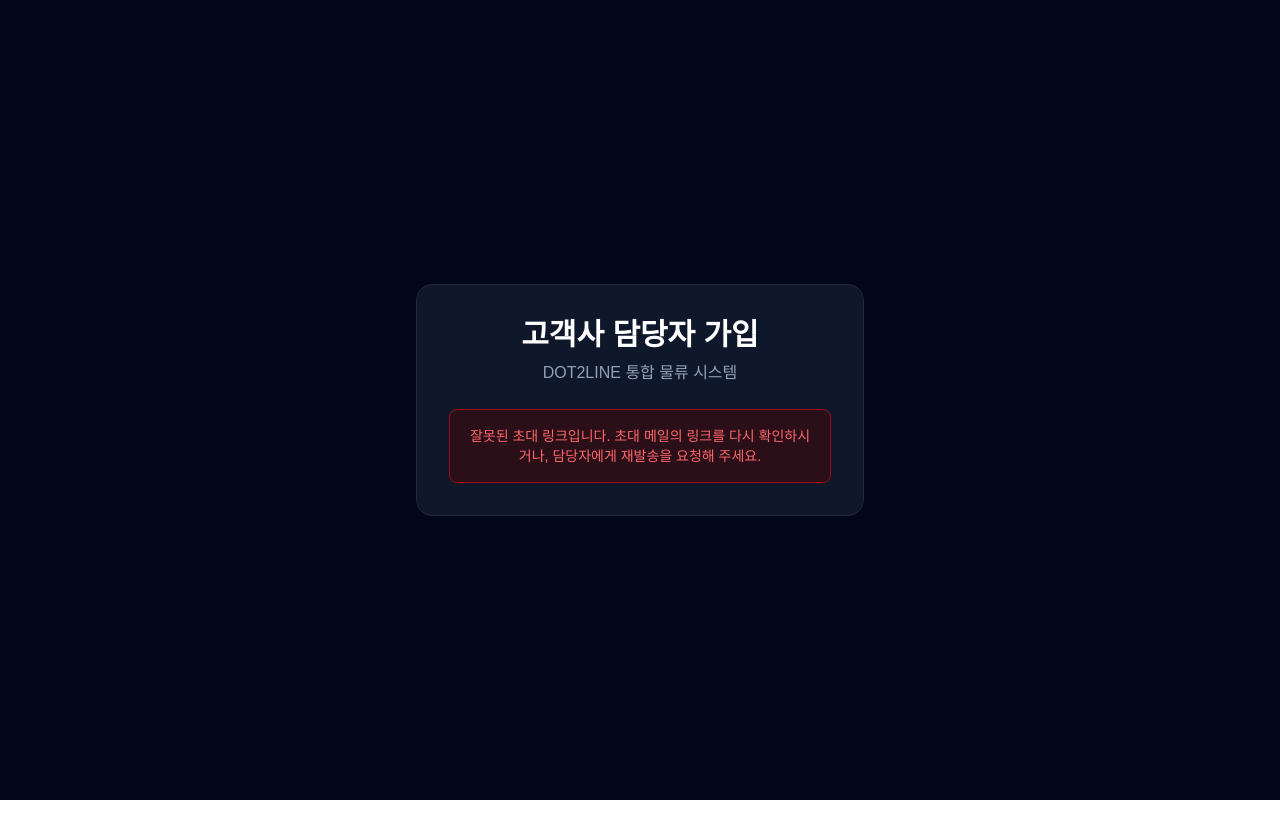
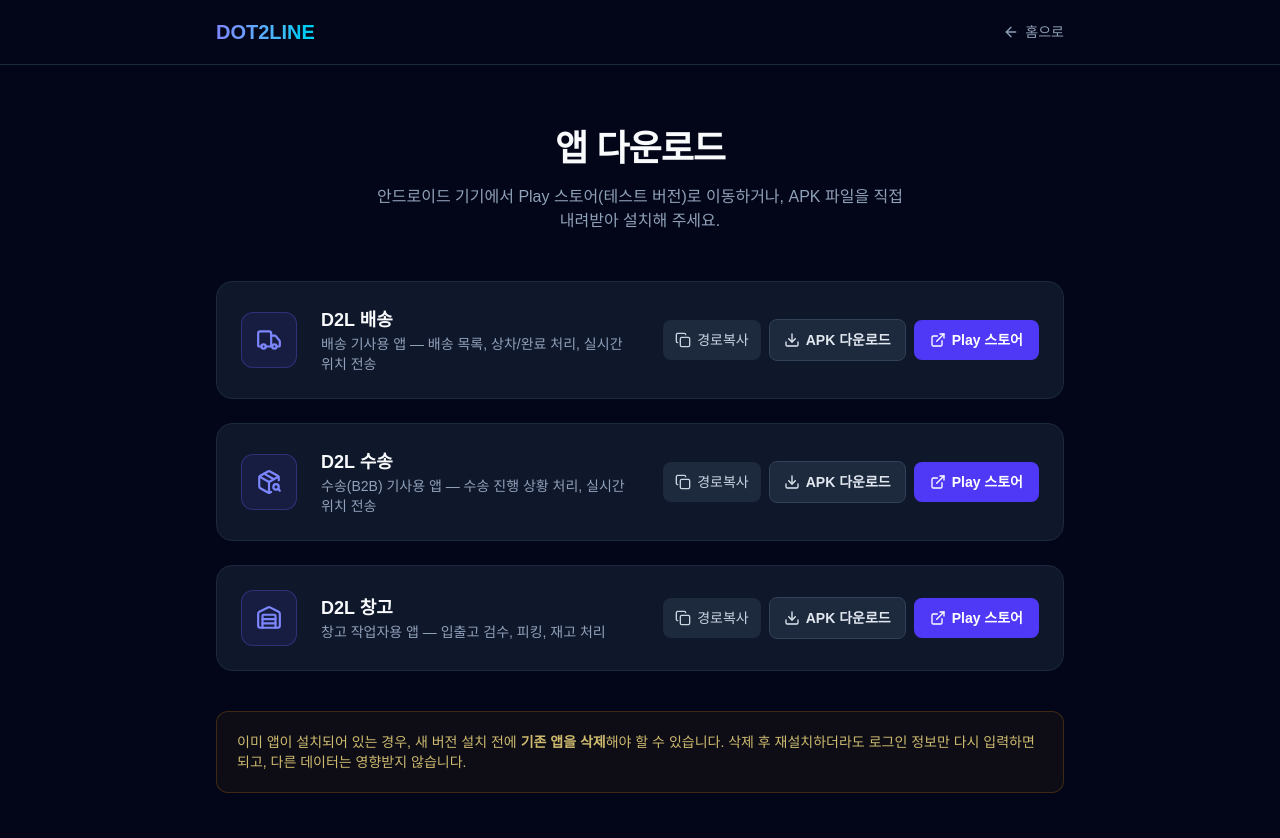
Before and after one commit to yyj1424/dot2line, a Next.js app: page /invite in a window 1280 px wide. Shown: the top 838 px of the page. Before the commit the page ends 800 px from the top, so only its background shows below. Built offline with nearby package versions, Linux system fonts and the light colour scheme; no server answers.

Commit message:
20261006

```diff
--- a/app/apk/page.tsx
+++ b/app/apk/page.tsx
@@ -2,7 +2,7 @@
 
 import React, { useState } from 'react';
 import Link from 'next/link';
-import { Truck, PackageSearch, Warehouse, Download, ArrowLeft, Copy, Check } from 'lucide-react';
+import { Truck, PackageSearch, Warehouse, Download, ArrowLeft, Copy, Check, ExternalLink } from 'lucide-react';
 
 const APPS = [
   {
@@ -11,6 +11,7 @@
     desc: '배송 기사용 앱 — 배송 목록, 상차/완료 처리, 실시간 위치 전송',
     icon: Truck,
     url: 'https://app.dot2line.co.kr/apk/dot2line-delivery.apk',
+    playStoreUrl: 'https://play.google.com/store/apps/details?id=com.dot2line.delivery',
   },
   {
     key: 'trans',
@@ -18,6 +19,7 @@
     desc: '수송(B2B) 기사용 앱 — 수송 진행 상황 처리, 실시간 위치 전송',
     icon: PackageSearch,
     url: 'https://app.dot2line.co.kr/apk/dot2line-trans.apk',
+    playStoreUrl: 'https://play.google.com/store/apps/details?id=com.dot2line.trans',
   },
   {
     key: 'wms',
@@ -25,6 +27,7 @@
     desc: '창고 작업자용 앱 — 입출고 검수, 피킹, 재고 처리',
     icon: Warehouse,
     url: 'https://app.dot2line.co.kr/apk/dot2line-wms.apk',
+    playStoreUrl: 'https://play.google.com/store/apps/details?id=com.dot2line.wms',
   },
 ];
 
@@ -56,8 +59,7 @@
             앱 다운로드
           </h1>
           <p className="text-sm sm:text-base text-slate-400 max-w-xl mx-auto break-keep">
-            안드로이드 기기에서 아래 버튼을 눌러 APK 파일을 내려받은 뒤 설치해 주세요.
-            Play 스토어 정식 출시 전까지는 이 페이지를 통해 최신 버전을 받으실 수 있습니다.
+            안드로이드 기기에서 Play 스토어(테스트 버전)로 이동하거나, APK 파일을 직접 내려받아 설치해 주세요.
           </p>
         </div>
 
@@ -79,7 +81,7 @@
                     <p className="text-xs sm:text-sm text-slate-400 break-keep">{app.desc}</p>
                   </div>
                 </div>
-                <div className="flex items-center gap-2 shrink-0">
+                <div className="flex flex-wrap sm:flex-nowrap items-center gap-2 shrink-0">
                   <button
                     onClick={() => handleCopy(app.key, app.url)}
                     className="flex items-center gap-1.5 px-3 py-2.5 bg-slate-800 hover:bg-slate-700 text-slate-300 hover:text-white rounded-lg font-medium text-xs sm:text-sm transition active:scale-95 whitespace-nowrap"
@@ -89,10 +91,20 @@
                   </button>
                   <a
                     href={app.url}
-                    className="flex items-center gap-1.5 px-4 py-2.5 bg-indigo-600 hover:bg-indigo-700 rounded-lg font-bold text-xs sm:text-sm transition active:scale-95 whitespace-nowrap"
+                    className="flex items-center gap-1.5 px-3.5 py-2.5 bg-slate-800 hover:bg-slate-700 text-slate-200 hover:text-white border border-slate-700 rounded-lg font-semibold text-xs sm:text-sm transition active:scale-95 whitespace-nowrap"
                   >
-                    <Download size={16} /> 다운로드
+                    <Download size={16} /> APK 다운로드
                   </a>
+                  {app.playStoreUrl && (
+                    <a
+                      href={app.playStoreUrl}
+                      target="_blank"
+                      rel="noopener noreferrer"
+                      className="flex items-center gap-1.5 px-4 py-2.5 bg-indigo-600 hover:bg-indigo-700 text-white rounded-lg font-bold text-xs sm:text-sm transition active:scale-95 whitespace-nowrap"
+                    >
+                      <ExternalLink size={16} /> Play 스토어
+                    </a>
+                  )}
                 </div>
               </div>
             );
--- a/app/invite/page.tsx
+++ b/app/invite/page.tsx
@@ -1,208 +1,123 @@
 'use client';
 
-import { Suspense, useState } from 'react';
-import { useSearchParams } from 'next/navigation';
-import { createClient } from '@/utils/supabase/client';
+import React, { useState } from 'react';
 import Link from 'next/link';
+import { Truck, PackageSearch, Warehouse, Download, ArrowLeft, Copy, Check, ExternalLink } from 'lucide-react';
 
-/**
- * 고객사 담당자 전용 가입 화면 — 일반 회원가입 화면(/signup)과 달리 링크에 없다("숨어있는" 화면,
- * [사용자 확정 2026-08-22]). transys2의 "고객사 담당자 초대" 메일이 그룹코드/고객사코드/고객사명/
- * 이메일/사용자명을 쿼리스트링으로 실어서 이 페이지 링크를 보내주고, 담당자는 비밀번호만 입력하면
- * 가입이 끝난다 — 나머지 정보는 전부 읽기 전용으로 보여주기만 한다.
- */
-export default function InvitePage() {
-  return (
-    <Suspense fallback={null}>
-      <InviteSignupForm />
-    </Suspense>
-  );
-}
+const APPS = [
+  {
+    key: 'delivery',
+    name: 'D2L 배송',
+    desc: '배송 기사용 앱 — 배송 목록, 상차/완료 처리, 실시간 위치 전송',
+    icon: Truck,
+    url: 'https://app.dot2line.co.kr/apk/dot2line-delivery.apk',
+    playStoreUrl: 'https://play.google.com/store/apps/details?id=com.dot2line.delivery',
+  },
+  {
+    key: 'trans',
+    name: 'D2L 수송',
+    desc: '수송(B2B) 기사용 앱 — 수송 진행 상황 처리, 실시간 위치 전송',
+    icon: PackageSearch,
+    url: 'https://app.dot2line.co.kr/apk/dot2line-trans.apk',
+    playStoreUrl: 'https://play.google.com/store/apps/details?id=com.dot2line.trans',
+  },
+  {
+    key: 'wms',
+    name: 'D2L 창고',
+    desc: '창고 작업자용 앱 — 입출고 검수, 피킹, 재고 처리',
+    icon: Warehouse,
+    url: 'https://app.dot2line.co.kr/apk/dot2line-wms.apk',
+    playStoreUrl: 'https://play.google.com/store/apps/details?id=com.dot2line.wms',
+  },
+];
 
-function InviteSignupForm() {
-  const searchParams = useSearchParams();
-  const orgCode = searchParams.get('orgCode') || '';
-  const clientMasterCd = searchParams.get('clientMasterCd') || '';
-  const clientMasterNm = searchParams.get('clientMasterNm') || '';
-  const email = searchParams.get('email') || '';
-  const userName = searchParams.get('userName') || '';
+export default function ApkDownloadPage() {
+  const [copiedKey, setCopiedKey] = useState<string | null>(null);
 
-  const [password, setPassword] = useState('');
-  const [confirmPassword, setConfirmPassword] = useState('');
-  const [loading, setLoading] = useState(false);
-  const [error, setError] = useState<string | null>(null);
-  const [isSent, setIsSent] = useState(false);
-  const supabase = createClient();
-
-  const missingParams = !orgCode || !clientMasterCd || !email || !userName;
-
-  const validatePassword = (pwd: string) => {
-    const hasLetter = /[a-zA-Z]/.test(pwd);
-    const hasNumber = /[0-9]/.test(pwd);
-    const isLongEnough = pwd.length >= 8;
-
-    if (!isLongEnough) return '비밀번호는 최소 8자 이상이어야 합니다.';
-    if (!hasLetter || !hasNumber) return '비밀번호는 영문과 숫자를 모두 포함해야 합니다.';
-    return null;
-  };
-
-  const handleSignUp = async (e: React.FormEvent) => {
-    e.preventDefault();
-    setLoading(true);
-    setError(null);
-
-    const pwdError = validatePassword(password);
-    if (pwdError) {
-      setError(pwdError);
-      setLoading(false);
-      return;
-    }
-    if (password !== confirmPassword) {
-      setError('비밀번호가 일치하지 않습니다. 다시 확인해 주세요.');
-      setLoading(false);
-      return;
-    }
-
-    const origin = typeof window !== 'undefined' ? window.location.origin : '';
-
-    try {
-      const { data: existingUser } = await supabase
-        .from('profiles')
-        .select('id')
-        .eq('email', email.trim().toLowerCase())
-        .maybeSingle();
-
-      if (existingUser) {
-        throw new Error('이미 등록된 이메일(아이디)입니다. 로그인해 주세요.');
-      }
-
-      const { data: orgData, error: orgError } = await supabase
-        .from('organizations')
-        .select('id')
-        .eq('org_code', orgCode.trim().toUpperCase())
-        .single();
-
-      if (orgError || !orgData) {
-        throw new Error('초대 링크의 그룹코드를 확인할 수 없습니다. 초대 메일을 다시 보내달라고 요청해 주세요.');
-      }
-
-      const { data: authData, error: authError } = await supabase.auth.signUp({
-        email: email.trim(),
-        password,
-        options: {
-          emailRedirectTo: `${origin}/auth/callback`,
-          data: {
-            user_name: userName.trim(),
-            org_id: orgData.id,
-            role: 'client',
-            client_master_cd: clientMasterCd.trim(),
-            client_master_nm: clientMasterNm.trim(),
-          },
-        },
-      });
-
-      if (authError) throw authError;
-
-      if (authData.user && authData.user.identities && authData.user.identities.length === 0) {
-        throw new Error('이미 등록된 이메일(아이디)입니다. 로그인해 주세요.');
-      }
-
-      setIsSent(true);
-    } catch (err: any) {
-      console.error('고객사 담당자 가입 에러 상세:', err);
-      setError(err.message || '가입 처리 중 오류가 발생했습니다.');
-    } finally {
-      setLoading(false);
-    }
+  const handleCopy = (key: string, url: string) => {
+    navigator.clipboard.writeText(url);
+    setCopiedKey(key);
+    setTimeout(() => setCopiedKey((k) => (k === key ? null : k)), 2000);
   };
 
   return (
-    <div className="min-h-screen bg-slate-950 flex items-center justify-center px-6 text-slate-100 py-12">
-      <div className="max-w-md w-full bg-slate-900 border border-slate-800 p-8 rounded-2xl">
-        <h2 className="text-3xl font-bold text-white mb-2 text-center">고객사 담당자 가입</h2>
-        <p className="text-slate-400 text-center mb-6">DOT2LINE 통합 물류 시스템</p>
-
-        {missingParams ? (
-          <p className="text-red-400 text-sm bg-red-950/50 p-4 rounded-lg border border-red-800 text-center">
-            잘못된 초대 링크입니다. 초대 메일의 링크를 다시 확인하시거나, 담당자에게 재발송을 요청해 주세요.
-          </p>
-        ) : isSent ? (
-          <div className="p-6 bg-indigo-950/60 border border-indigo-500/50 rounded-xl text-center space-y-4">
-            <div className="text-4xl">📩</div>
-            <h3 className="text-lg font-bold text-indigo-200">인증 이메일이 발송되었습니다!</h3>
-            <p className="text-sm text-indigo-300/80 leading-relaxed">
-              <span className="font-semibold text-white">{email}</span> 주소로 확인 링크를 보내드렸습니다.<br />
-              이메일함에서 인증 링크를 클릭하신 후 로그인해 주세요.
-            </p>
-            <Link
-              href="/login"
-              className="block w-full py-3 bg-indigo-600 hover:bg-indigo-500 text-white font-bold text-sm rounded-lg transition mt-4"
-            >
-              로그인 페이지로 이동
+    <div className="min-h-screen bg-slate-950 text-slate-50 selection:bg-indigo-500 selection:text-white antialiased">
+      <nav className="w-full border-b border-slate-800">
+        <div className="max-w-4xl mx-auto px-4 sm:px-6 h-16 flex items-center justify-between">
+          <Link href="/" className="text-xl font-bold bg-gradient-to-r from-indigo-400 to-cyan-400 bg-clip-text text-transparent">
+            DOT2LINE
+          </Link>
+          <Link href="/" className="flex items-center gap-1.5 text-sm text-slate-400 hover:text-indigo-400 transition">
+            <ArrowLeft size={16} /> 홈으로
           </Link>
         </div>
-        ) : (
-          <form onSubmit={handleSignUp} className="space-y-4">
-            <div className="p-4 bg-slate-800/60 border border-slate-700 rounded-lg space-y-2">
-              <InfoRow label="이름" value={userName} />
-              <InfoRow label="이메일" value={email} />
-              <InfoRow label="소속 고객사" value={clientMasterNm} />
-            </div>
+      </nav>
 
-            <div>
-              <label className="block text-sm font-medium text-slate-300 mb-1">비밀번호</label>
-              <input
-                type="password"
-                autoComplete="new-password"
-                value={password}
-                onChange={(e) => setPassword(e.target.value)}
-                className="w-full px-4 py-2.5 bg-slate-800 border border-slate-700 rounded-lg text-white outline-none focus:border-indigo-500 text-sm"
-                placeholder="••••••••"
-                required
-              />
-              <p className="mt-1 text-xs text-slate-500">
-                영문, 숫자를 포함하여 8자 이상 입력하세요.
+      <main className="max-w-4xl mx-auto px-4 sm:px-6 pt-16 pb-24">
+        <div className="text-center mb-12">
+          <h1 className="text-2xl sm:text-4xl font-extrabold tracking-tight mb-4 break-keep">
+            앱 다운로드
+          </h1>
+          <p className="text-sm sm:text-base text-slate-400 max-w-xl mx-auto break-keep">
+            안드로이드 기기에서 Play 스토어(테스트 버전)로 이동하거나, APK 파일을 직접 내려받아 설치해 주세요.
           </p>
         </div>
 
-            <div>
-              <label className="block text-sm font-medium text-slate-300 mb-1">비밀번호 확인</label>
-              <input
-                type="password"
-                autoComplete="new-password"
-                value={confirmPassword}
-                onChange={(e) => setConfirmPassword(e.target.value)}
-                className="w-full px-4 py-2.5 bg-slate-800 border border-slate-700 rounded-lg text-white outline-none focus:border-indigo-500 text-sm"
-                placeholder="••••••••"
-                required
-              />
+        <div className="grid gap-4 sm:gap-6">
+          {APPS.map((app) => {
+            const Icon = app.icon;
+            const copied = copiedKey === app.key;
+            return (
+              <div
+                key={app.key}
+                className="flex flex-col sm:flex-row sm:items-center gap-4 sm:gap-6 p-5 sm:p-6 bg-slate-900 border border-slate-800 rounded-2xl"
+              >
+                <div className="flex items-center gap-4 sm:gap-6 flex-1 min-w-0">
+                  <div className="shrink-0 w-12 h-12 sm:w-14 sm:h-14 rounded-xl bg-indigo-500/10 border border-indigo-500/30 flex items-center justify-center text-indigo-400">
+                    <Icon size={26} />
                   </div>
-
-            {error && (
-              <p className="text-red-400 text-sm bg-red-950/50 p-3 rounded-lg border border-red-800">
-                {error}
-              </p>
-            )}
-
+                  <div className="flex-1 min-w-0">
+                    <h2 className="text-base sm:text-lg font-bold">{app.name}</h2>
+                    <p className="text-xs sm:text-sm text-slate-400 break-keep">{app.desc}</p>
+                  </div>
+                </div>
+                <div className="flex flex-wrap sm:flex-nowrap items-center gap-2 shrink-0">
                   <button
-              type="submit"
-              disabled={loading}
-              className="w-full py-3 bg-indigo-600 hover:bg-indigo-700 text-white font-bold rounded-lg transition disabled:opacity-50 mt-2"
+                    onClick={() => handleCopy(app.key, app.url)}
+                    className="flex items-center gap-1.5 px-3 py-2.5 bg-slate-800 hover:bg-slate-700 text-slate-300 hover:text-white rounded-lg font-medium text-xs sm:text-sm transition active:scale-95 whitespace-nowrap"
                   >
-              {loading ? '처리 중...' : '가입 완료'}
+                    {copied ? <Check size={16} className="text-emerald-400" /> : <Copy size={16} />}
+                    {copied ? '복사됨' : '경로복사'}
                   </button>
-          </form>
+                  <a
+                    href={app.url}
+                    className="flex items-center gap-1.5 px-3.5 py-2.5 bg-slate-800 hover:bg-slate-700 text-slate-200 hover:text-white border border-slate-700 rounded-lg font-semibold text-xs sm:text-sm transition active:scale-95 whitespace-nowrap"
+                  >
+                    <Download size={16} /> APK 다운로드
+                  </a>
+                  {app.playStoreUrl && (
+                    <a
+                      href={app.playStoreUrl}
+                      target="_blank"
+                      rel="noopener noreferrer"
+                      className="flex items-center gap-1.5 px-4 py-2.5 bg-indigo-600 hover:bg-indigo-700 text-white rounded-lg font-bold text-xs sm:text-sm transition active:scale-95 whitespace-nowrap"
+                    >
+                      <ExternalLink size={16} /> Play 스토어
+                    </a>
                   )}
                 </div>
               </div>
             );
-}
+          })}
+        </div>
 
-function InfoRow({ label, value }: { label: string; value: string }) {
-  return (
-    <div className="flex items-center justify-between text-sm">
-      <span className="text-slate-400">{label}</span>
-      <span className="font-medium text-white">{value}</span>
+        <div className="mt-10 p-4 sm:p-5 bg-amber-500/5 border border-amber-500/20 rounded-xl">
+          <p className="text-xs sm:text-sm text-amber-200/80 break-keep">
+            이미 앱이 설치되어 있는 경우, 새 버전 설치 전에 <strong>기존 앱을 삭제</strong>해야 할 수 있습니다.
+            삭제 후 재설치하더라도 로그인 정보만 다시 입력하면 되고, 다른 데이터는 영향받지 않습니다.
+          </p>
+        </div>
+      </main>
     </div>
   );
 }
```
Lines whose indentation alone changed are shown as unchanged.
